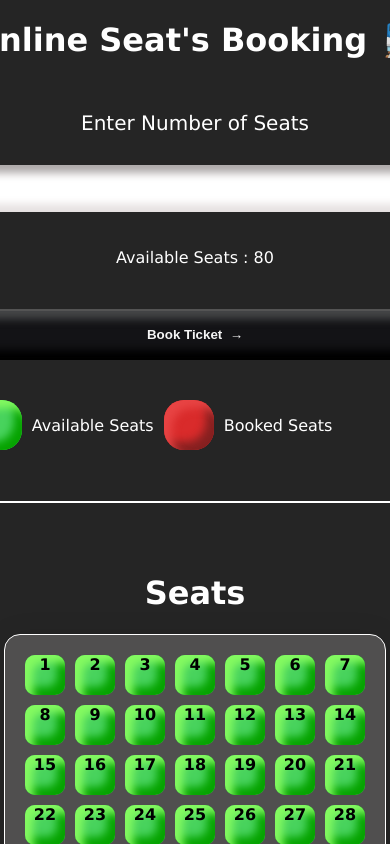
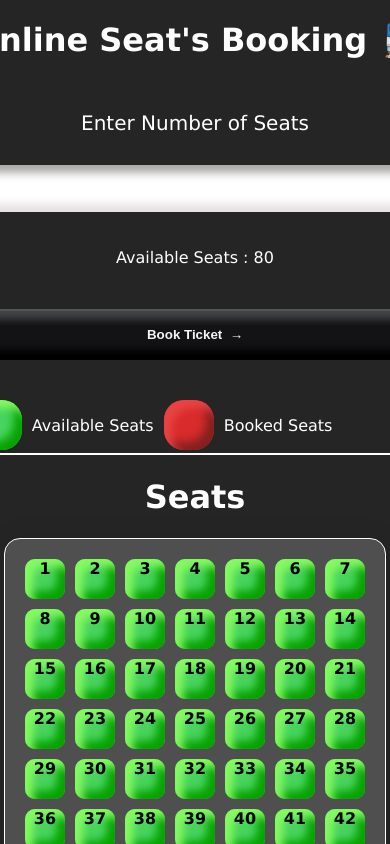
Before and after one commit to Jyotiyadav1110/unstop-assignment-seatBooking, a React (Create React App) app: page / in a window 390 px wide. Shown: the top 844 px of the page. Built offline with nearby package versions, Linux system fonts and the light colour scheme.

Commit message:
updateing media query

```diff
--- a/src/App.css
+++ b/src/App.css
@@ -126,12 +126,13 @@ border: 1px solid rgba(255, 255, 255, 1);
   /* background-color: rgb(255, 255, 255); */
 }
 
-@media screen and (max-width: 600px) {
+@media screen and (max-width: 900px) {
   .Container{
     display: flex;
     flex-direction: column;
-    gap: 50px;
+    gap: 2px;
     align-items: center;
+    margin-bottom: 50px;
   }
   .hr{
     width: 500px;
```
